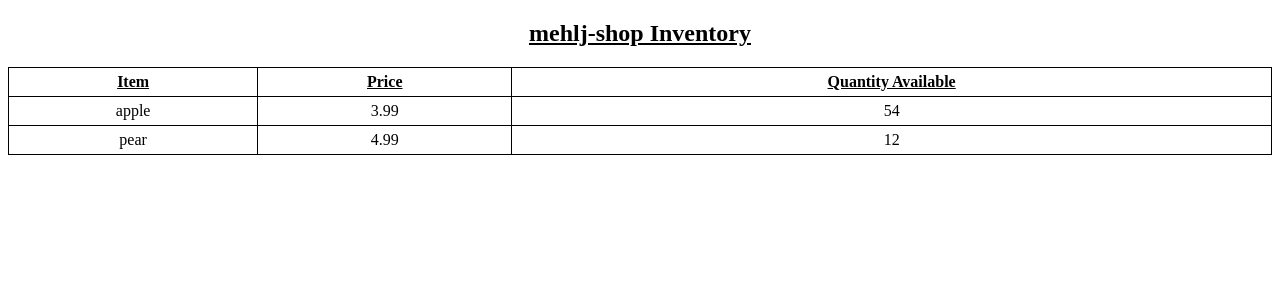
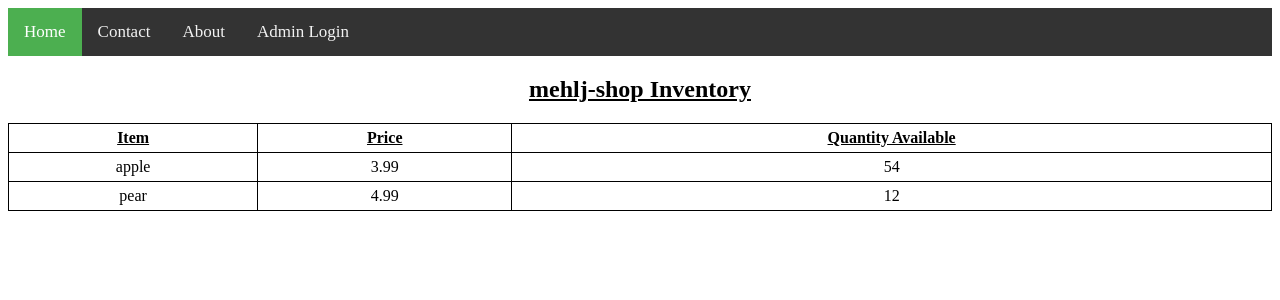
Before and after one commit to mehlj/mehlj-shop, a Flask app: page / in a window 1280 px wide. Shown: the top 300 px of the page. Run offline with Flask 2, Linux system fonts and the light colour scheme; data comes from the database, SQL or seed files in the repository.

Commit message:
Add nav belt to main page

```diff
--- /dev/null
+++ b/src/static/styles/main.css
@@ -0,0 +1,45 @@
+ /* Add a black background color to the top navigation */
+.nav-belt {
+  background-color: #333;
+  overflow: hidden;
+}
+
+/* Style the links inside the navigation bar */
+.nav-belt a {
+  float: left;
+  color: #f2f2f2;
+  text-align: center;
+  padding: 14px 16px;
+  text-decoration: none;
+  font-size: 17px;
+}
+
+/* Change the color of links on hover */
+.nav-belt a:hover {
+  background-color: #ddd;
+  color: black;
+}
+
+/* Add a color to the active/current link */
+.nav-belt a.active {
+  background-color: #4CAF50;
+  color: white;
+}
+
+/* Table formatting */
+table, th, td {
+  border: 1px solid black;
+  border-collapse: collapse;
+}
+th, td {
+  padding: 5px;
+}
+th {
+  text-align: center;
+}
+td {
+  text-align: center;
+}
+h2 {
+  text-align: center;
+}
--- a/src/templates/main.html
+++ b/src/templates/main.html
@@ -1,26 +1,15 @@
 <!DOCTYPE html>
 <html>
 <head>
-<style>
-table, th, td {
-  border: 1px solid black;
-  border-collapse: collapse;
-}
-th, td {
-  padding: 5px;
-}
-th {
-  text-align: center;
-}
-td {
-  text-align: center;
-}
-h2 {
-  text-align: center;
-}
-</style>
+  <link rel="stylesheet" type="text/css" href="{{ url_for('static',filename='styles/main.css') }}">
 </head>
 <body>
+<div class="nav-belt">
+  <a class="active" href="/">Home</a>
+  <a href="/contact">Contact</a>
+  <a href="/about">About</a>
+  <a href="/admin">Admin Login</a>
+</div>
 
 <h2><u>mehlj-shop Inventory</u></h2>
 
@@ -39,6 +28,5 @@ h2 {
     <tr>
   {% endfor %}
 </table>
-
 </body>
 </html>
```
